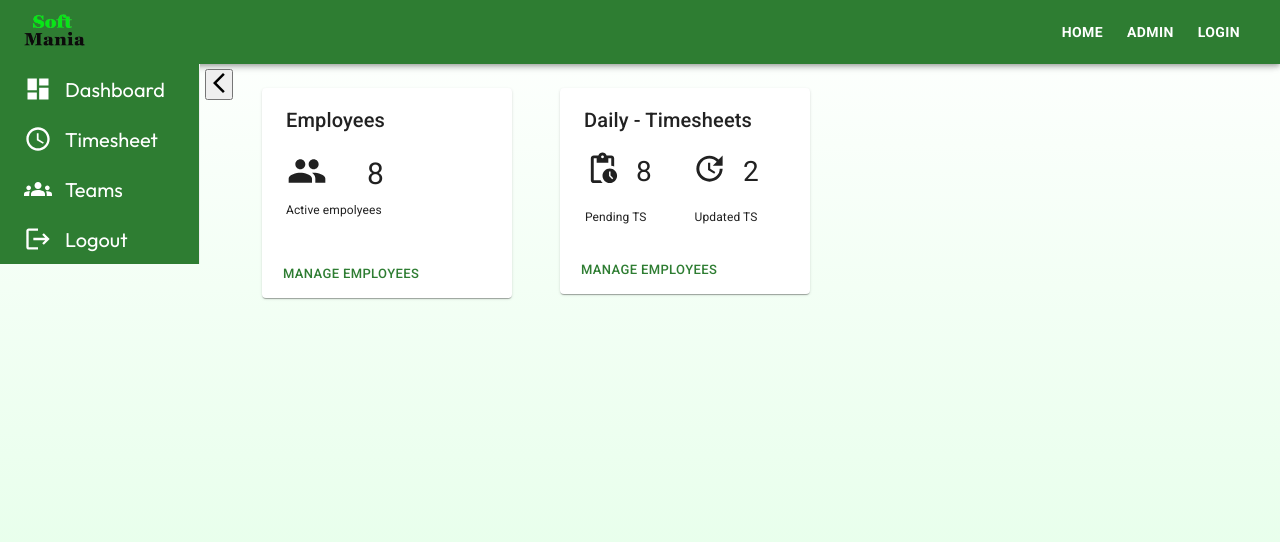
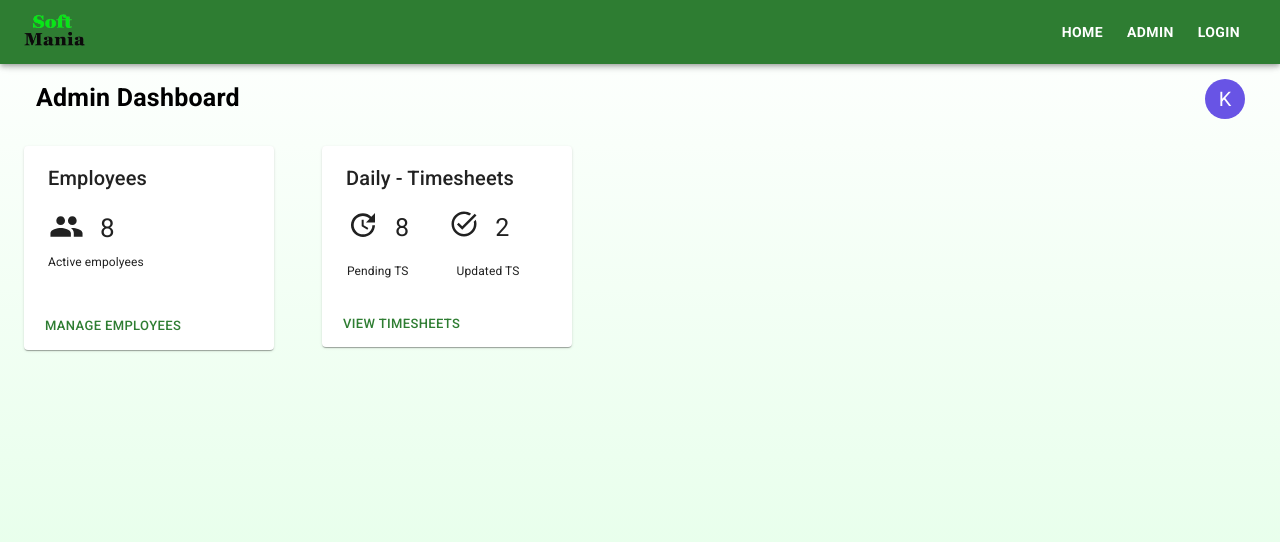
Before and after one commit to Kaliyappan1/Timesheet-Application-to-softmania, a React (Vite) app: page /admin-dashboard in a window 1280 px wide. Shown: the top 542 px of the page. Built offline with nearby package versions, Linux system fonts and the light colour scheme.

Commit message:
admin name and avatar added and sidebar removed

```diff
--- a/src/AdminDashboard.jsx
+++ b/src/AdminDashboard.jsx
@@ -1,27 +1,71 @@
 import React from 'react'
 import './assets/styles/AdminDashboard.css'
 import Sidebar from './Sidebar'
-import { Button, Card, CardActions, CardContent, CardMedia, Typography } from '@mui/material'
+import { Avatar, Button, Card, CardActions, CardContent, Stack, Typography } from '@mui/material'
 import PeopleIcon from '@mui/icons-material/People';
-import PendingActionsIcon from '@mui/icons-material/PendingActions';
 import UpdateIcon from '@mui/icons-material/Update';
+import TaskAltIcon from '@mui/icons-material/TaskAlt';
+
+
+// string to avatar start
+function stringToColor(string) {
+  let hash = 0;
+  let i;
+
+  /* eslint-disable no-bitwise */
+  for (i = 0; i < string.length; i += 1) {
+    hash = string.charCodeAt(i) + ((hash << 5) - hash);
+  }
+
+  let color = '#';
+
+  for (i = 0; i < 3; i += 1) {
+    const value = (hash >> (i * 8)) & 0xff;
+    color += `00${value.toString(16)}`.slice(-2);
+  }
+  /* eslint-enable no-bitwise */
+
+  return color;
+}
+
+function stringAvatar(name) {
+  return {
+    sx: {
+      bgcolor: stringToColor(name),
+    },
+    children: `${name.split(' ')[0][0]}`,
+  };
+}
+// string to avatar end
+
+
 
 function AdminDashboard() {
   return (
     <div className='adminDashboard'>
-        <div className="sidbar">
-            <Sidebar/>
-        </div>
-        <div className="admin-content">
-            <div className="employee-container">
+
+          <div className="admin-Header">
+              <div>
+              <Typography sx={{fontSize: 25, fontWeight: 700,ml:2}}>Admin Dashboard</Typography>
+              </div>
+             <div>
+             <Stack>
+              <Avatar {...stringAvatar('Kaliyappan')} />
+             </Stack>
+             </div>
+          </div>
+
+
+           <div className="admin-content">
+           <div className="employee-container">
             <Card sx={{ minWidth: 250,minHeight:200, m: 3}}>
               <CardContent sx={{alignItems: "center", pl: 3}}>
                   <Typography variant='h6'>
                     Employees
                   </Typography>
                   <div className="employe-count">
-                      <PeopleIcon sx={{fontSize: 40}}/>
-                      <Typography sx={{ml: 5, fontSize: 30}}>8</Typography>
+                      <PeopleIcon sx={{fontSize: 35}}/>
+                      <Typography sx={{ml: 2, fontSize: 26}}>8</Typography>
                   </div>
                   <Typography sx={{ fontSize: 12}}>
                     Active empolyees
@@ -41,11 +85,11 @@ function AdminDashboard() {
                     Daily - Timesheets
                   </Typography>
                   <div className="employe-count">
-                      <PendingActionsIcon sx={{fontSize: 35}}/>
-                      <Typography sx={{ml: 2,mr:3, fontSize: 28}}>8</Typography>
+                      <UpdateIcon sx={{fontSize: 32}}/>
+                      <Typography sx={{ml: 2,mr:3, fontSize: 25}}>8</Typography>
 
-                      <UpdateIcon sx={{ml: 2, fontSize: 35}}/>
-                      <Typography sx={{ml: 2, fontSize: 28}}>2</Typography>
+                      <TaskAltIcon sx={{ml: 2, fontSize: 30}}/>
+                      <Typography sx={{ml: 2, fontSize: 25}}>2</Typography>
 
                   </div>
                   <div className='employe-count'>
@@ -60,14 +104,15 @@ function AdminDashboard() {
               </CardContent>
               <CardActions sx={{ marginLeft: 1,mt: 0}}>
                 <Button size='small' color='success'>
-                  Manage Employees
+                  View Timesheets
                 </Button>
 
               </CardActions>
             </Card>
             </div>
+           </div>
 
-        </div>
+
     </div>
   )
 }
--- a/src/App.jsx
+++ b/src/App.jsx
@@ -8,6 +8,7 @@ import Signup from './Signup'
 import Admin from './Admin'
 import Form from './Form'
 import AdminDashboard from './AdminDashboard'
+import AdminSidebar from './Sidebar'
 
 
 function App() {
--- a/src/Sidebar.jsx
+++ b/src/Sidebar.jsx
@@ -4,16 +4,14 @@ import {
   Sidebar,
   Menu,
   MenuItem,
-  SubMenu,
   sidebarClasses,
 } from "react-pro-sidebar";
 import { Link } from "react-router-dom";
 import DashboardIcon from "@mui/icons-material/Dashboard";
 import AccessTimeIcon from "@mui/icons-material/AccessTime";
 import GroupsIcon from "@mui/icons-material/Groups";
-import LogoutIcon from "@mui/icons-material/Logout";
 import ArrowBackIosNewIcon from '@mui/icons-material/ArrowBackIosNew';
-import ArrowForwardIosIcon from '@mui/icons-material/ArrowForwardIos';
+import PowerSettingsNewIcon from '@mui/icons-material/PowerSettingsNew';
 
 function AdminSidebar() {
   const [collapsed, setCollapsed] = React.useState(false);
@@ -34,28 +32,28 @@ function AdminSidebar() {
         >
           <Menu>
             <MenuItem
-              component={<Link to="adminDashboard" />}
+              component={<Link to="/admin-dashboard" />}
               icon={<DashboardIcon sx={{ fontSize: 28 }} />}
             >
               Dashboard
             </MenuItem>
             <MenuItem
-              component={<Link to="adminTimesheets" />}
+              component={<Link to="/adminTimesheets" />}
               icon={<AccessTimeIcon sx={{ fontSize: 28 }} />}
             >
               {" "}
               Timesheet
             </MenuItem>
             <MenuItem
-              component={<Link to="adminTeams" />}
+              component={<Link to="/adminTeams" />}
               icon={<GroupsIcon sx={{ fontSize: 28 }} />}
             >
               {" "}
               Teams
             </MenuItem>
             <MenuItem
-              component={<Link to="logout" />}
-              icon={<LogoutIcon sx={{ fontSize: 28 }} />}
+              component={<Link to="/logout" />}
+              icon={<PowerSettingsNewIcon sx={{ fontSize: 28 }} />}
             >
               {" "}
               Logout
--- a/src/assets/styles/AdminDashboard.css
+++ b/src/assets/styles/AdminDashboard.css
@@ -1,12 +1,20 @@
 .adminDashboard{
     display: flex;
+    flex-direction: column;
+
 
 }
 .admin-content{
     display: flex;
+
 }
 .employe-count{
     display: flex;
     margin: 15px 1px 5px;
 
 }
+.admin-Header{
+    display: flex;
+    justify-content: space-between;
+    margin: 15px 35px 3px 20px;
+}
--- a/src/assets/styles/Sidebar.css
+++ b/src/assets/styles/Sidebar.css
@@ -1,5 +1,5 @@
 .sidebar {
     height: 60vh;
     display: flex;
-   flex: 1;
+   flex: 0.2;
 }
```
